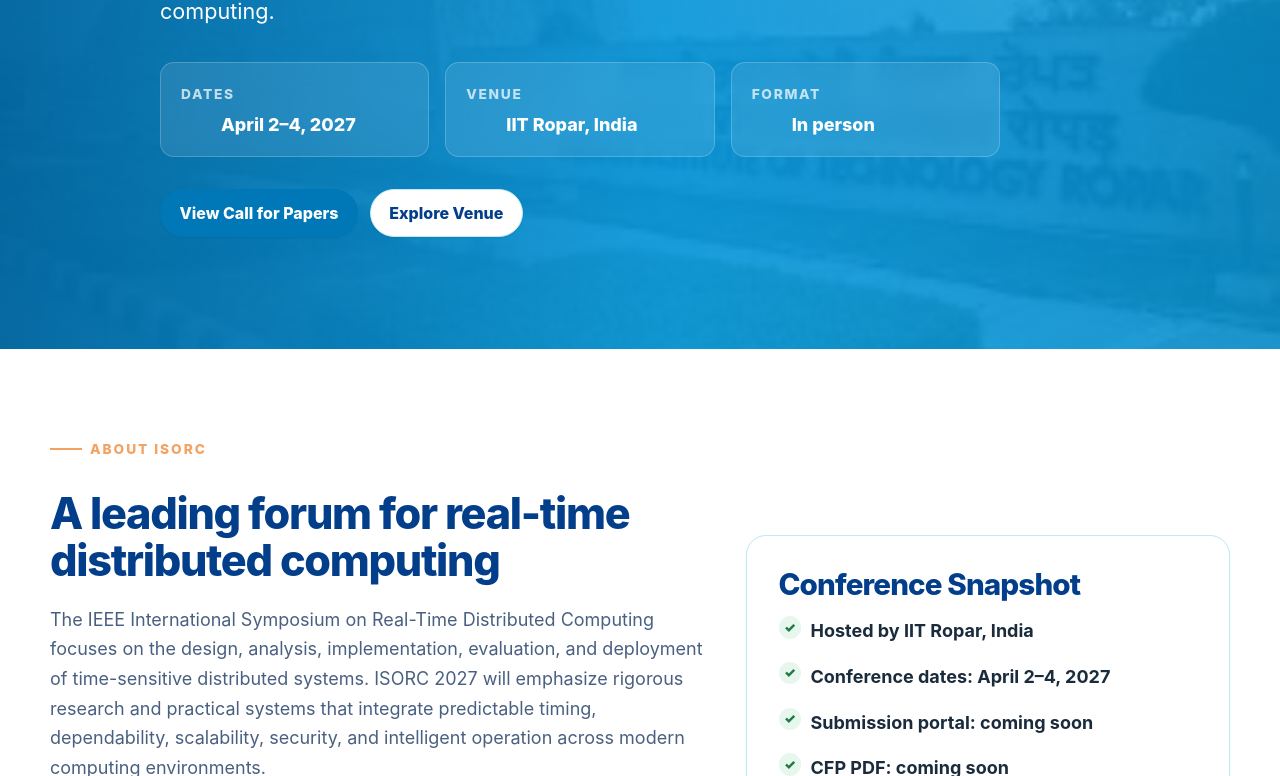
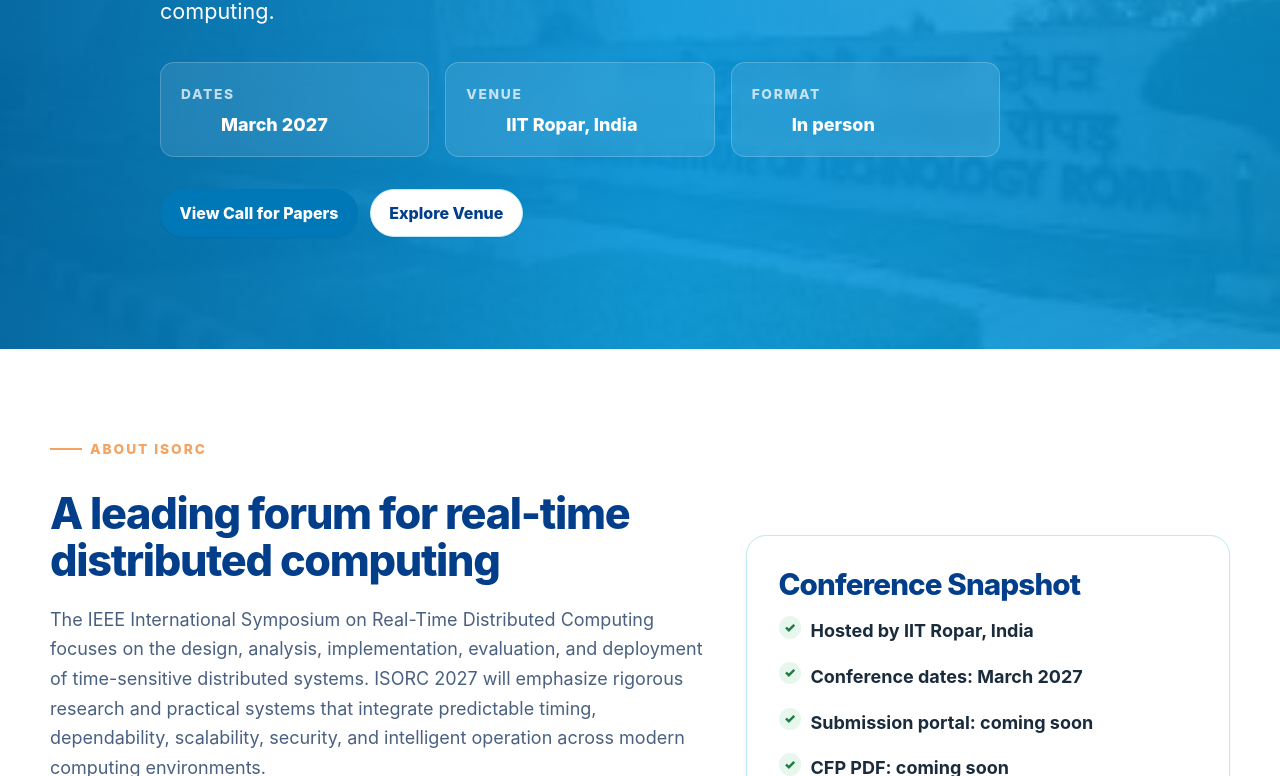
Before and after one commit to isorc2027/isorc2027.github.io, a Jekyll site: the page built from index.md, in a window 1280 px wide and 1400 px high. Shown: the part 597-1373 px from the top of the window. Built offline with Jekyll 4.4.1, drawn with Linux system fonts in a browser that asks for light colours; some of the changed text lies outside the part shown.

Commit message:
Update conference dates to March 2027

```diff
--- a/_config.yml
+++ b/_config.yml
@@ -12,7 +12,7 @@
   name: "30th IEEE International Symposium on Real-Time Distributed Computing"
   short_name: "ISORC 2027"
   edition: "30th"
-  dates: "April 2–4, 2027"
+  dates: "March 2027"
   year: 2027
   venue: "Indian Institute of Technology Ropar, India"
   venue_short: "IIT Ropar, India"
```
